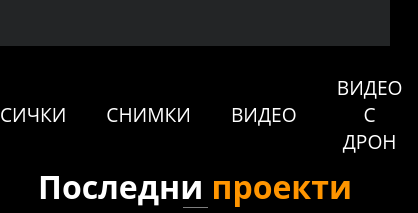
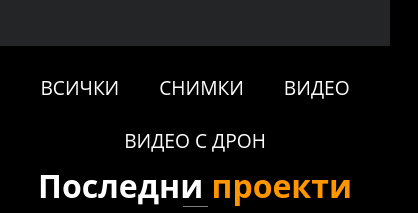
Before and after one commit to dimaskq/photographers-portfolio, a plain HTML site: page index.html in a window 390 px wide. Shown: the part 2025-2238 px from the top of the page, 418 px wide, since content can reach past the window. Drawn offline with nearby package versions, Linux system fonts and the light colour scheme; files whose address does not match are found by name.

Commit message:
fix: adaptive

```diff
--- a/css/adaptive.css
+++ b/css/adaptive.css
@@ -86,6 +86,10 @@
     gap: 20px;
   }
 
+  .gallery-controls {
+    flex-wrap: wrap;
+  }
+
   .footer__leftSide {
     width: 100%;
   }
```
